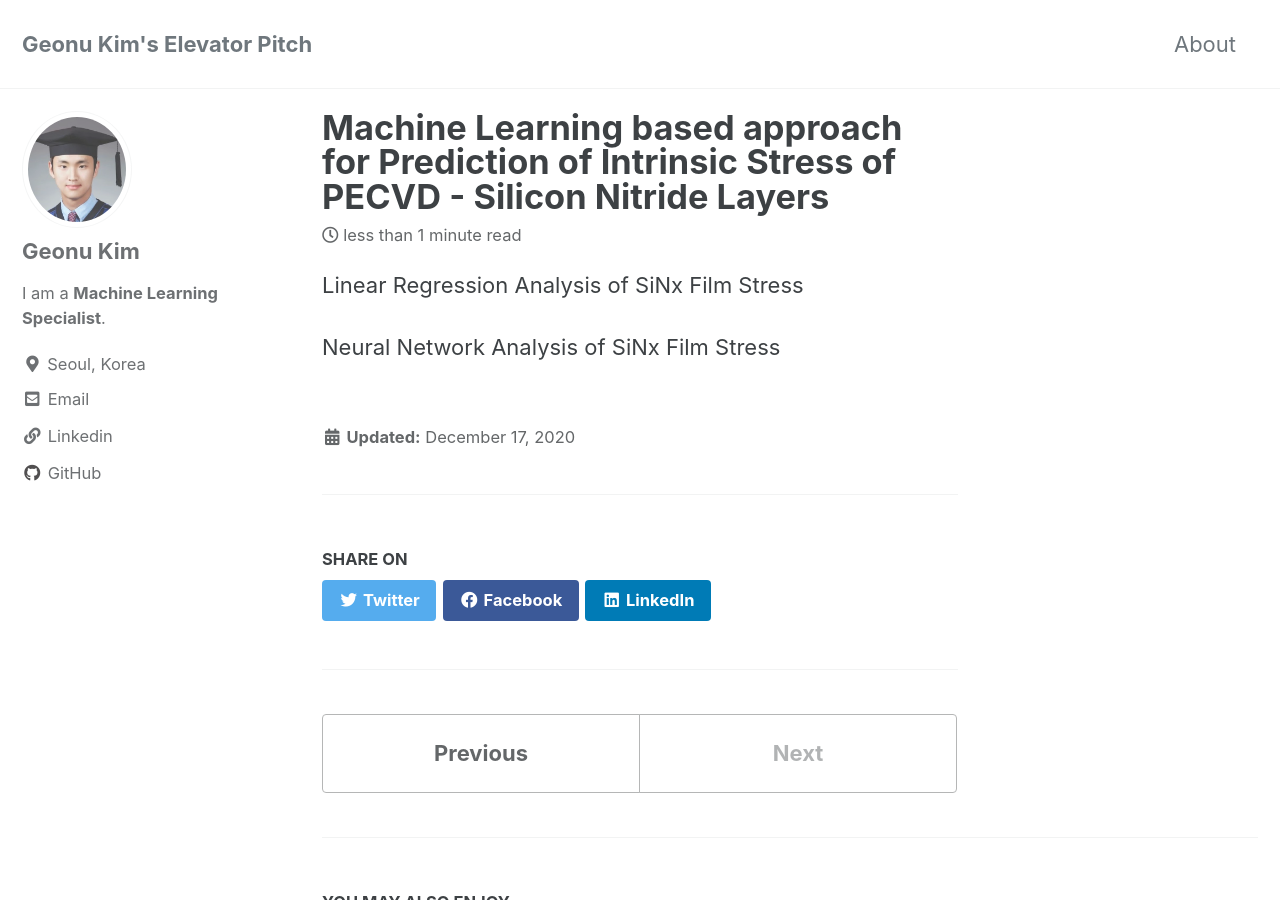
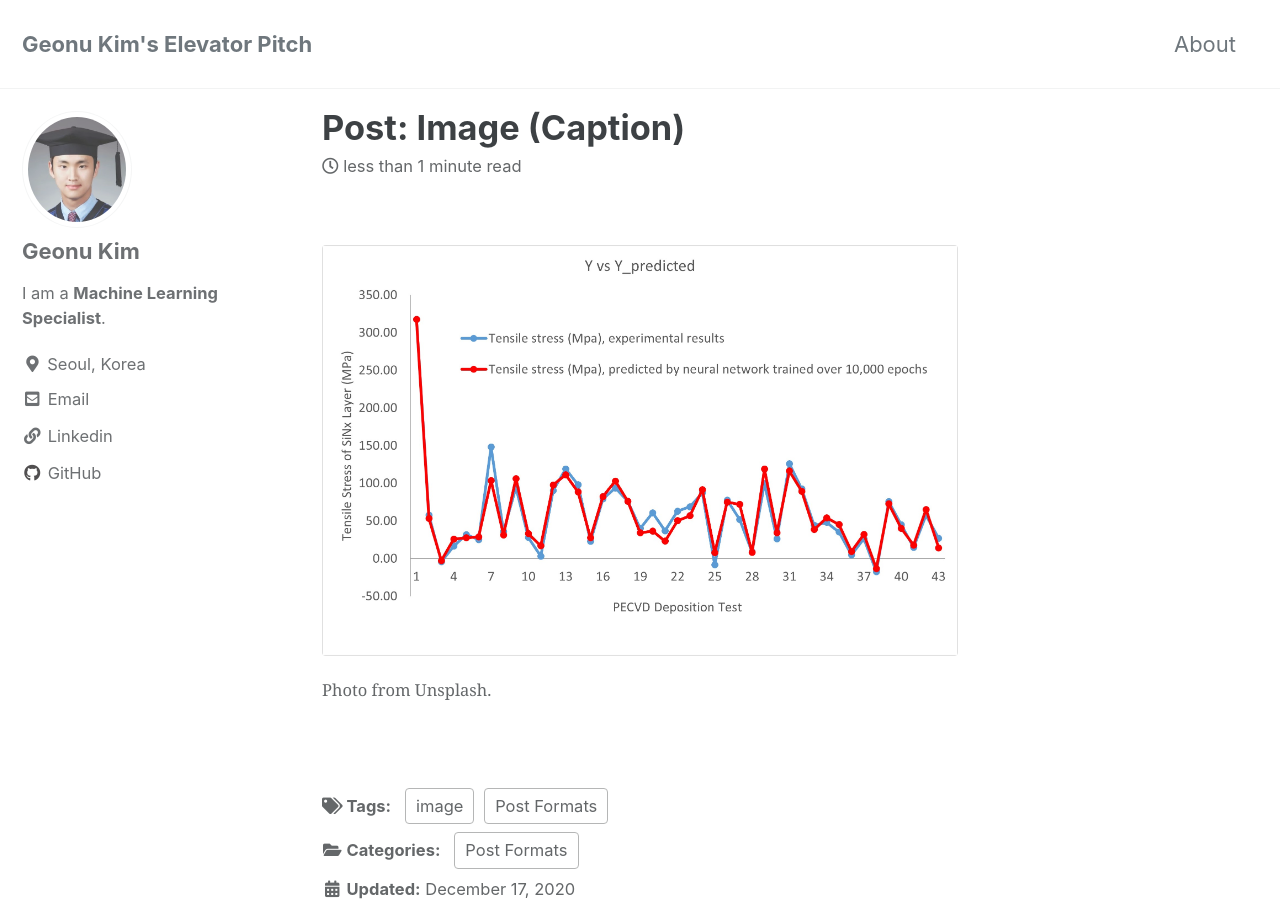
Before and after one commit to Geonu-AI/Geonu-AI.github.io, a Jekyll site: the page built from _posts/2020-12-17-Regression_Analysis_of_PECVD_SiNx.md, in a window 1280 px wide and 900 px high. Built offline with Jekyll 4.4.1, drawn with Linux system fonts in a browser that asks for light colours; cached includes are drawn as plain includes.

Commit message:
New Post Modified

```diff
--- a/_posts/2020-12-17-Regression_Analysis_of_PECVD_SiNx.md
+++ b/_posts/2020-12-17-Regression_Analysis_of_PECVD_SiNx.md
@@ -1,8 +1,17 @@
 ---
-title: "Machine Learning based approach for Prediction of Intrinsic Stress of PECVD - Silicon Nitride Layers"
-
+title: "Post: Image (Caption)"
+categories:
+  - Post Formats
+tags:
+  - image
+  - Post Formats
 ---
 
-Linear Regression Analysis of SiNx Film Stress
+{% capture fig_img %}
+![Foo]({{ '/assets/images/NN_Prediction.jpg' | relative_url }})
+{% endcapture %}
 
-Neural Network Analysis of SiNx Film Stress
+<figure>
+  {{ fig_img | markdownify | remove: "<p>" | remove: "</p>" }}
+  <figcaption>Photo from Unsplash.</figcaption>
+</figure>
```
